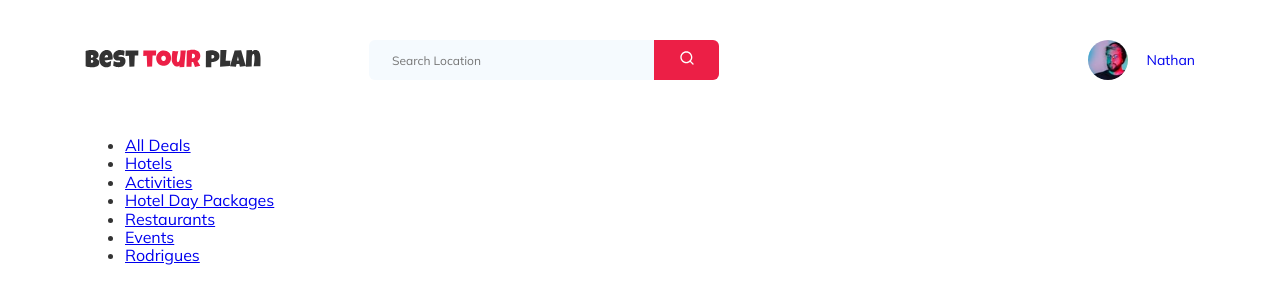
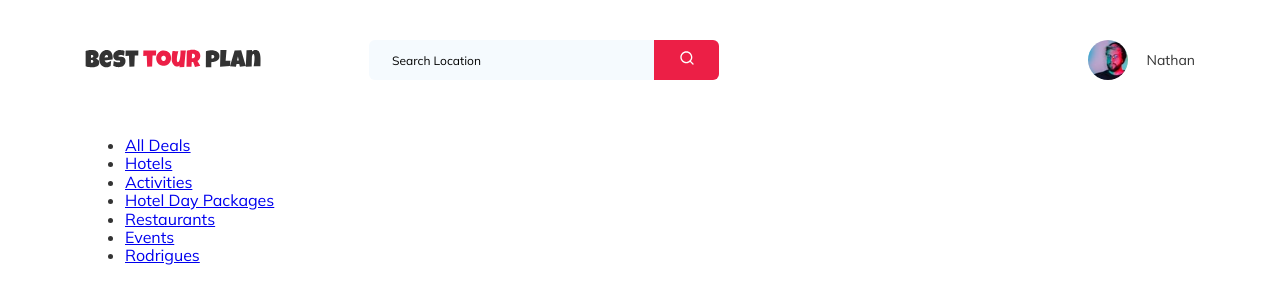
Before and after one commit to simolex/tour-plan, a PHP site: page / in a window 1280 px wide. Shown: the top 304 px of the page. Run offline with PHP 8.4, Linux system fonts and the light colour scheme.

Commit message:
fix: element color styles

```diff
--- a/css/style.css
+++ b/css/style.css
@@ -405,6 +405,22 @@ template {
   outline: none;
 }
 
+.search__input::-webkit-input-placeholder {
+  color: inherit;
+}
+
+.search__input:-ms-input-placeholder {
+  color: inherit;
+}
+
+.search__input::-ms-input-placeholder {
+  color: inherit;
+}
+
+.search__input::placeholder {
+  color: inherit;
+}
+
 .search__button {
   cursor: pointer;
   position: absolute;
@@ -424,6 +440,7 @@ template {
       -ms-flex-align: center;
           align-items: center;
   text-decoration: none;
+  color: inherit;
 }
 
 .user__avatar {
--- a/sass/blocks/_header.sass
+++ b/sass/blocks/_header.sass
@@ -26,9 +26,10 @@
     border: none
     font-size: 12px
     line-height: 15px
-    // color: $text-color
     &:focus
-       outline: none
+      outline: none
+    &::placeholder
+      color: inherit
   &__button
     cursor: pointer
     position: absolute
@@ -42,6 +43,7 @@
   display: flex
   align-items: center
   text-decoration: none
+  color: inherit
   &__avatar
     width: 40px
     height: 40px
@@ -51,4 +53,3 @@
     margin-left: 18px
     font-size: 14px
     line-height: 18px
-    // color: $text-color
```
Also changed, not shown: 1 other file.
